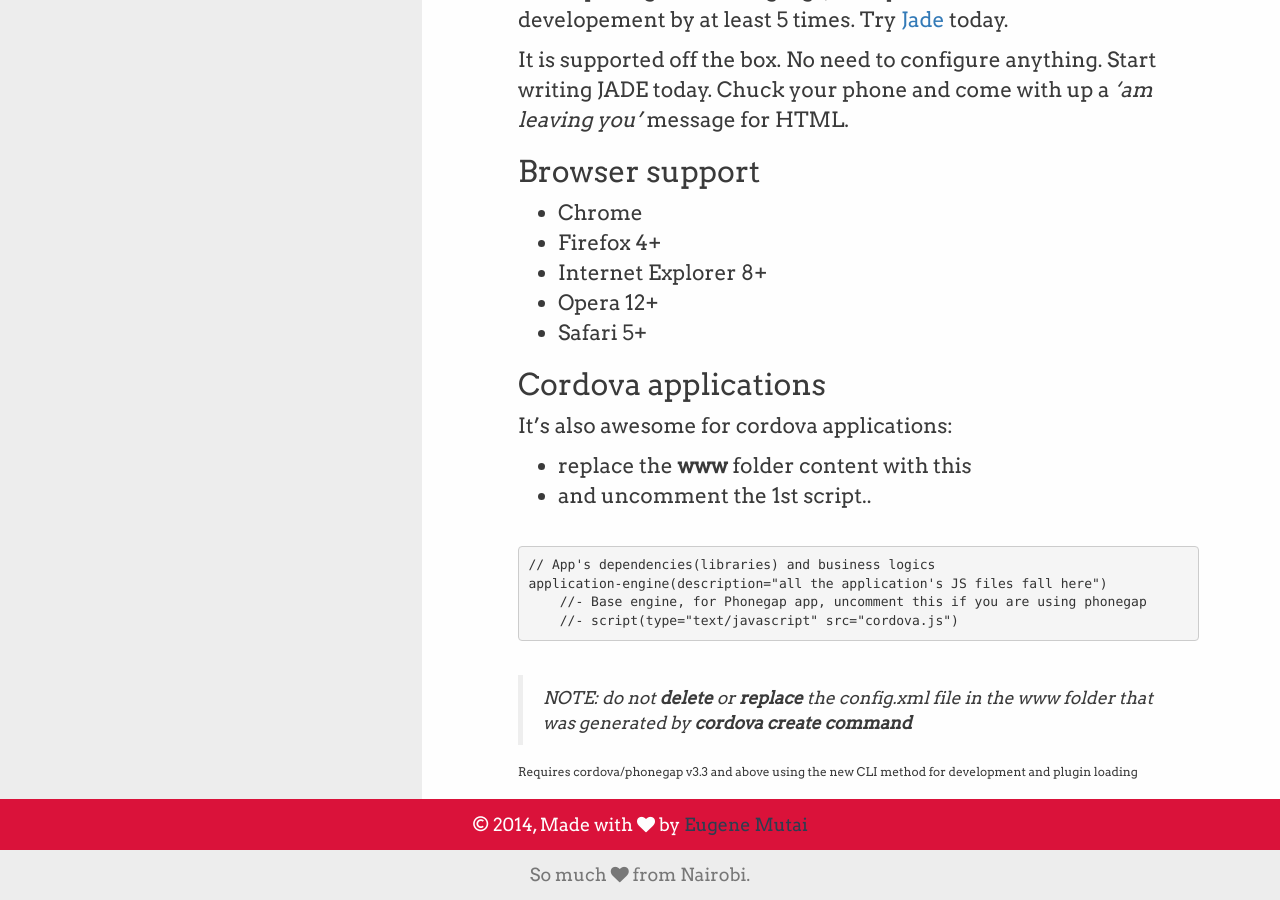
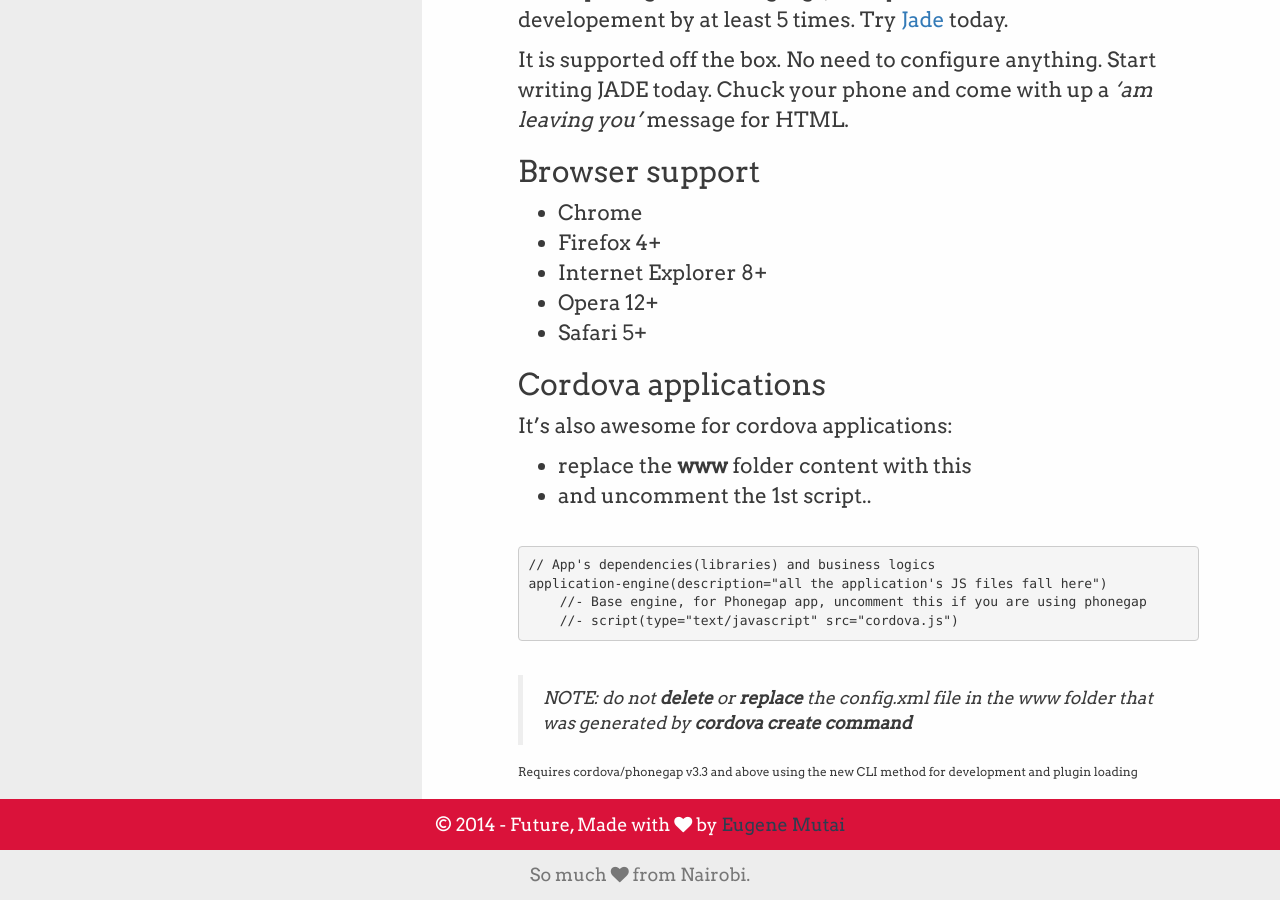
Before and after one commit to kn9ts/start-to-grunt, a Jekyll site: the page built from index.md, in a window 1280 px wide and 900 px high, scrolled down 3460 px. Built offline with Jekyll 4.4.1, drawn with Linux system fonts in a browser that asks for light colours; nearby versions of some CDN libraries; library files that are not in the unit come from our copies.

Commit message:
© 2014 - Future, updated on footer

```diff
--- a/_includes/footer.html
+++ b/_includes/footer.html
@@ -1,6 +1,6 @@
 <footer class="col-xs-12 col-md-12 red-bg white">
     <h4 class="text-center">
-        <p class="text-center small-padding">© 2014, Made with&nbsp;<span class="fa fa-heart"></span>&nbsp;by&nbsp;<a href="http://twitter.com/jheneknights" style="color: #2c3e50">Eugene Mutai</a></p>
+        <p class="text-center small-padding">© 2014 - Future, Made with&nbsp;<span class="fa fa-heart"></span>&nbsp;by&nbsp;<a href="http://twitter.com/jheneknights" style="color: #2c3e50">Eugene Mutai</a></p>
     </h4>
 </footer>
 <footer class="col-xs-12 col-md-12 pale-grey-bg">
```
